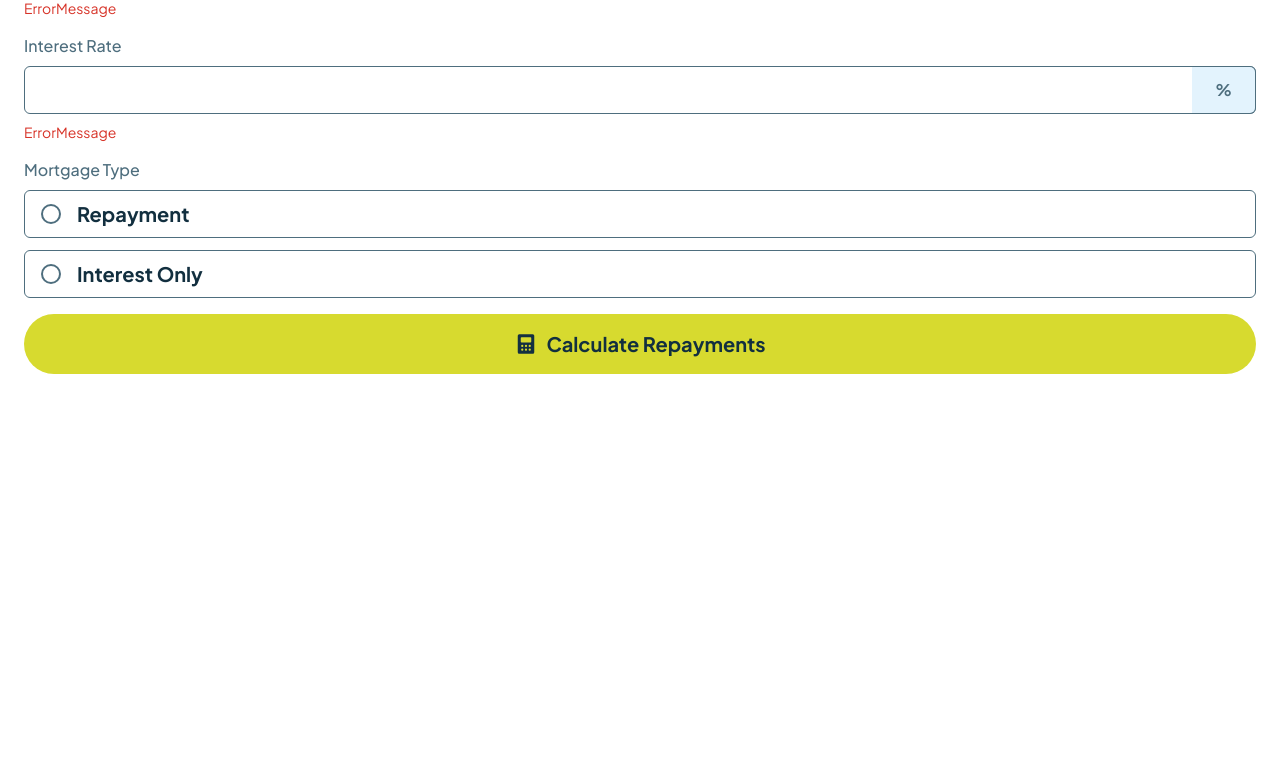
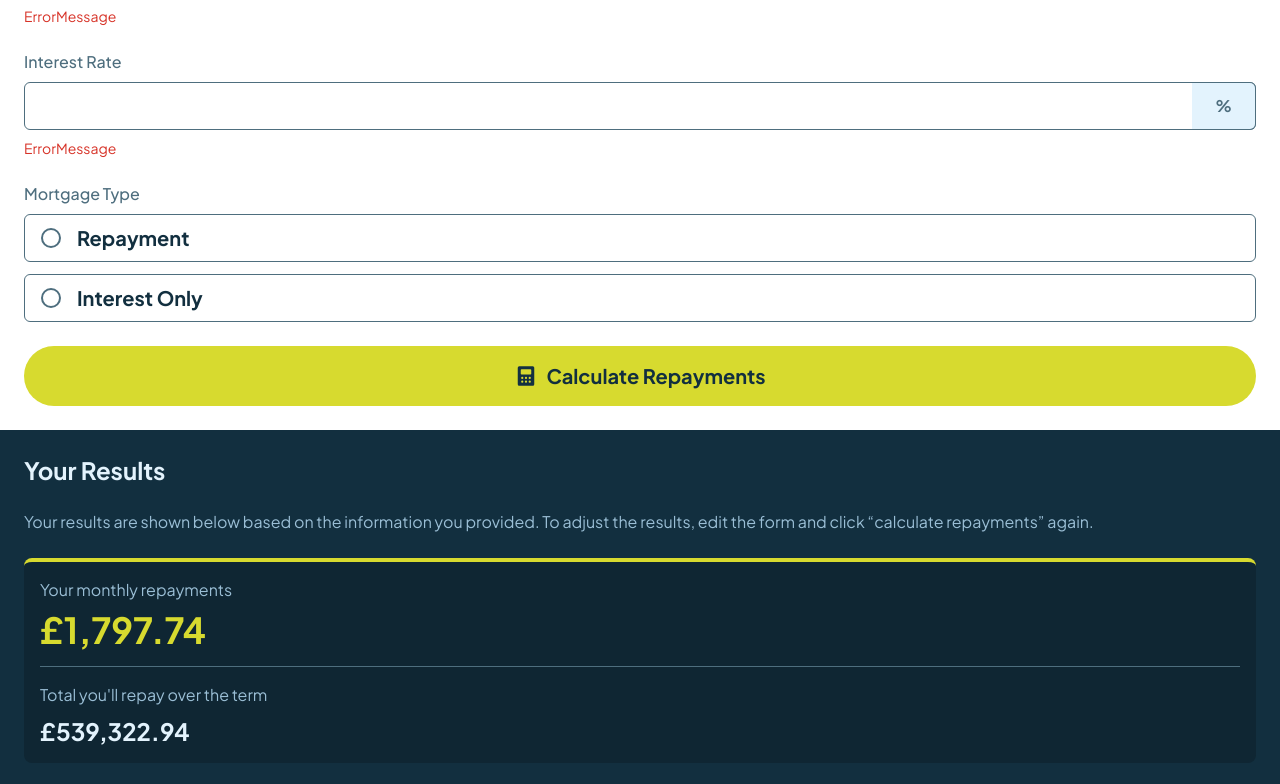
Before and after one commit to adeysh/fem__mortgage-repayment-calculator, a React (Vite) app: page / in a window 1280 px wide. Shown: the part 326-1110 px from the top of the page. Before the commit the page ends 800 px from the top, so only its background shows below. Built offline with nearby package versions, Linux system fonts and the light colour scheme.

Commit message:
style: add results components and styles

```diff
--- a/src/components/Form/Form.jsx
+++ b/src/components/Form/Form.jsx
@@ -1,16 +1,31 @@
 import InputWrapper from "../Utils/InputWrapper";
 import MortgageTypeSelector from "./MortgageTypeSelector";
 import CalculateButton from "./CalculateButton";
+import { useState } from "react";
 
 const Form = () => {
+    const [formValues, setFormValues] = useState({
+        mortgageAmount: "",
+        mortgageTerm: "",
+        interestRate: "",
+    });
+
+    const handleInputChange = (inputId, value) => {
+        setFormValues((prev) => ({
+            ...prev,
+            [inputId]: value,
+        }));
+    };
+
     return (
-        <form className="flex flex-col gap-4">
+        <form className="flex flex-col gap-6">
             <InputWrapper
                 label={"Mortgage Amount"}
                 htmlFor={"mortgageAmount"}
                 unitWidth={"mortgageAmountWidth"}
                 unitPosition={"left"}
                 inputId={"mortgageAmount"}
+                onChange={handleInputChange}
             />
             <InputWrapper
                 label={"Mortgage Term"}
@@ -18,6 +33,7 @@ const Form = () => {
                 unitWidth={"mortgageTermWidth"}
                 unitPosition={"right"}
                 inputId={"mortgageTerm"}
+                onChange={handleInputChange}
             />
             <InputWrapper
                 label={"Interest Rate"}
@@ -25,6 +41,7 @@ const Form = () => {
                 unitWidth={"interestRateWidth"}
                 unitPosition={"right"}
                 inputId={"interestRate"}
+                onChange={handleInputChange}
             />
 
             <MortgageTypeSelector />
--- a/src/components/Form/FormInput.jsx
+++ b/src/components/Form/FormInput.jsx
@@ -1,11 +1,12 @@
-const FormInput = ({ unitPosition, unitWidth, inputId }) => {
+const FormInput = ({ unitPosition, unitWidth, inputId, onChange }) => {
     return (
         <div className="relative">
             <input
                 type="number"
                 id={inputId}
                 name="mortgageAmount"
-                className="h-12 w-full rounded-md border border-slate-700 px-4 font-medium text-slate-900"
+                className={`h-12 w-full rounded-md border border-slate-700 font-bold text-slate-900 ${unitPosition === "left" ? "pr-4 pl-16" : "pr-20 pl-4"}`}
+                onChange={(e) => onChange(inputId, e.target.value)}
             />
             {/* unit */}
             <div
--- /dev/null
+++ b/src/components/Results/ResultsEmptyState.jsx
@@ -0,0 +1,19 @@
+const ResultsEmptyState = () => {
+    return (
+        <div className="flex h-full flex-col items-center justify-between gap-4 bg-slate-900 p-6 text-center">
+            <img
+                src="/assets/images/illustration-empty.svg"
+                alt="Calculation"
+            />
+            <h2 className="text-2xl font-bold text-white">
+                Results shown here
+            </h2>
+            <p className="font-medium text-slate-300">
+                Complete the form and click “calculate repayments” to see what
+                your monthly repayments would be.
+            </p>
+        </div>
+    );
+};
+
+export default ResultsEmptyState;
--- /dev/null
+++ b/src/components/Results/ResultsFilledState.jsx
@@ -0,0 +1,19 @@
+import Card from "../Utils/Card";
+
+const ResultsFilledState = () => {
+    return (
+        <div className="flex h-full flex-col gap-6 bg-slate-900 p-6">
+            <h2 className="text-2xl font-bold text-slate-100">Your Results</h2>
+
+            <p className="text-slate-300">
+                Your results are shown below based on the information you
+                provided. To adjust the results, edit the form and click
+                “calculate repayments” again.
+            </p>
+
+            <Card />
+        </div>
+    );
+};
+
+export default ResultsFilledState;
--- /dev/null
+++ b/src/components/Results/ResultsPanel.jsx
@@ -0,0 +1,21 @@
+import ResultsEmptyState from "./ResultsEmptyState";
+import ResultsFilledState from "./ResultsFilledState";
+
+const ResultsPanel = () => {
+    const isEmpty = false;
+
+    return (
+        <div className="flex h-full flex-col">
+            {isEmpty ? (
+                <ResultsEmptyState />
+            ) : (
+                <ResultsFilledState
+                // monthlyPayment={results.monthlyPayment}
+                // totalPayment={results.totalPayment}
+                />
+            )}
+        </div>
+    );
+};
+
+export default ResultsPanel;
--- /dev/null
+++ b/src/components/Utils/Card.jsx
@@ -0,0 +1,19 @@
+const Card = () => {
+    return (
+        <div className="flex flex-col gap-4 rounded-lg border-t-4 border-lime bg-slate-950 p-4">
+            <div className="flex flex-col gap-2 border-b border-slate-700 pb-4">
+                <p className="text-slate-300">Your monthly repayments</p>
+                <p className="text-4xl font-bold text-lime">£1,797.74</p>
+            </div>
+
+            <div className="flex flex-col gap-2">
+                <p className="text-slate-300">
+                    Total you'll repay over the term
+                </p>
+                <p className="text-2xl font-bold text-slate-100">£539,322.94</p>
+            </div>
+        </div>
+    );
+};
+
+export default Card;
--- a/src/components/Utils/InputWrapper.jsx
+++ b/src/components/Utils/InputWrapper.jsx
@@ -8,6 +8,7 @@ const InputWrapper = ({
     unitWidth,
     unitPosition,
     inputId,
+    onChange,
 }) => {
     return (
         <div className="flex flex-col gap-2">
@@ -16,6 +17,7 @@ const InputWrapper = ({
                 unitPosition={unitPosition}
                 unitWidth={unitWidth}
                 inputId={inputId}
+                onChange={onChange}
             />
             <ErrorMessage />
         </div>
--- a/src/index.css
+++ b/src/index.css
@@ -15,6 +15,7 @@
     --color-slate-500: hsl(200, 26%, 54%);
     --color-slate-700: hsl(200, 24%, 40%);
     --color-slate-900: hsl(202, 55%, 16%);
+    --color-slate-950: hsl(202, 55%, 13%);
 
     /* Typography */
     --font-sans: "Plus Jakarta Sans", sans-serif;
--- a/src/pages/MortgageCalculator.jsx
+++ b/src/pages/MortgageCalculator.jsx
@@ -1,11 +1,15 @@
 import Form from "../components/Form/Form";
 import FormHeader from "../components/Form/FormHeader";
+import ResultsPanel from "../components/Results/ResultsPanel";
 
 const MortgageCalculator = () => {
     return (
-        <div className="flex w-full flex-col gap-6 p-6">
-            <FormHeader />
-            <Form />
+        <div className="flex w-full flex-col">
+            <div className="flex flex-col gap-6 p-6">
+                <FormHeader />
+                <Form />
+            </div>
+            <ResultsPanel />
         </div>
     );
 };
```
Also changed, not shown: html.txt.
